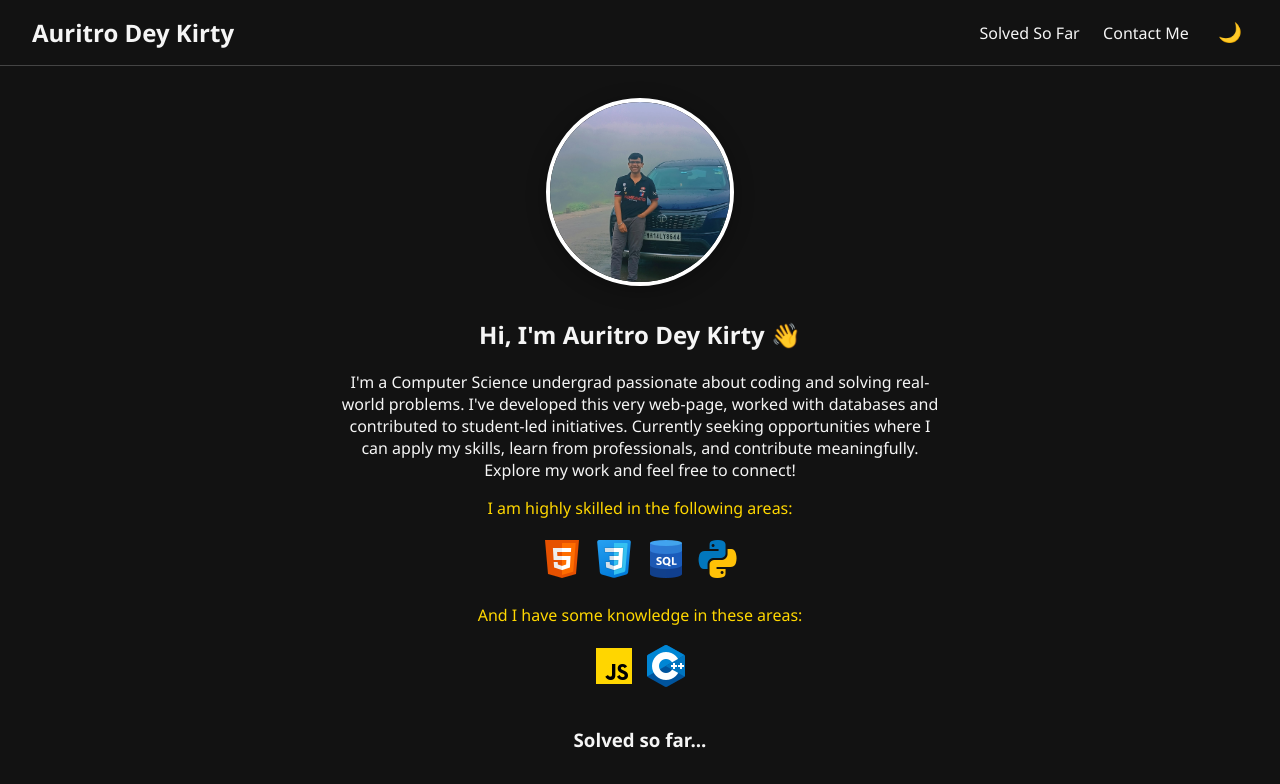
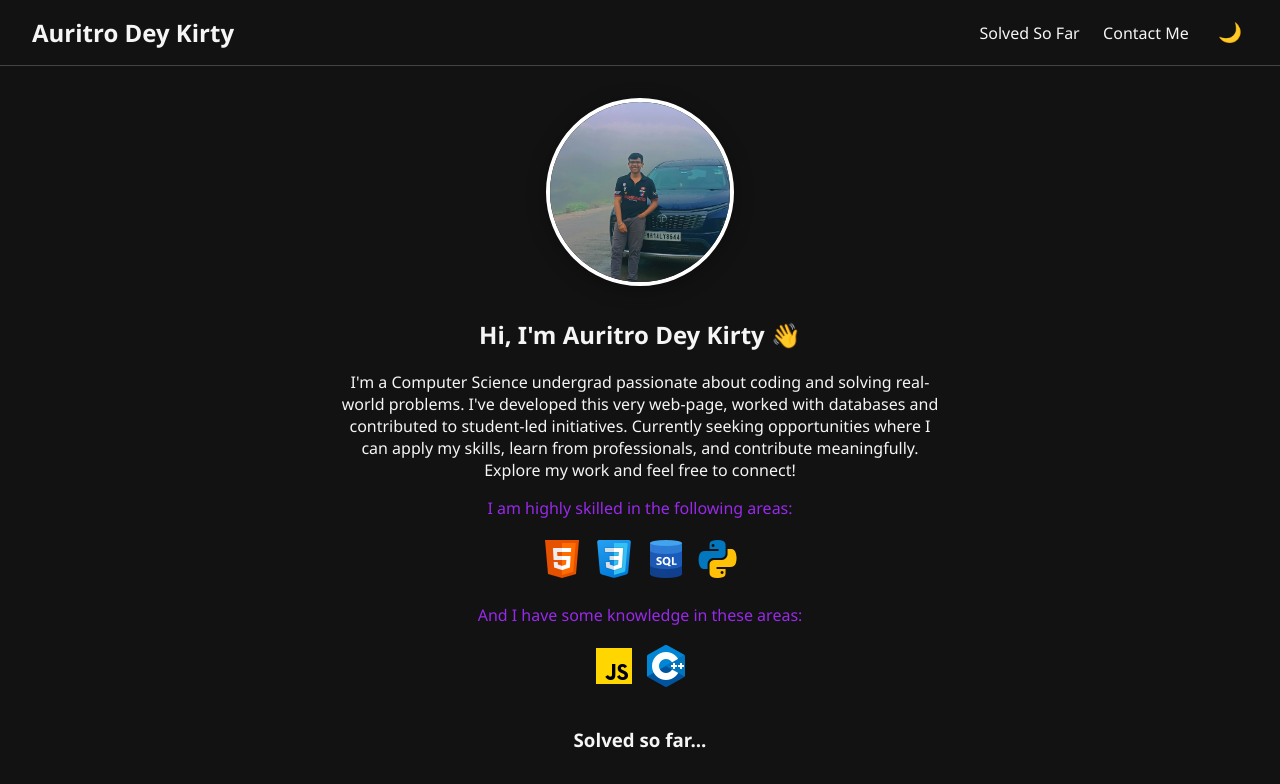
Before and after one commit to AuritroDeyKirty07/portfolio, a plain HTML site: page index.html in a window 1280 px wide. Shown: the top 784 px of the page. Drawn offline with Linux system fonts and the light colour scheme.

Commit message:
index.html

```diff
--- a/index.html
+++ b/index.html
@@ -26,12 +26,12 @@
       <p>
         I'm a Computer Science undergrad passionate about coding and solving real-world problems. I've developed this very web-page, worked with databases and contributed to student-led initiatives. Currently seeking opportunities where I can apply my skills, learn from professionals, and contribute meaningfully. Explore my work and feel free to connect!
       </p>
-      <p style="color: #FFD700;">I am highly skilled in the following areas:</p>
+      <p style="color: #9929EA;">I am highly skilled in the following areas:</p>
       <img src="icons8-html-5-48.png" alt="HTML">
       <img src="icons8-css-48.png" alt="CSS">
       <img src="icons8-sql-48.png" alt="SQL">
       <img src="icons8-python-48.png" alt="Python">
-      <p style="color: #FFD700;">And I have some knowledge in these areas:</p>
+      <p style="color: #9929EA;">And I have some knowledge in these areas:</p>
       <img src="icons8-javascript-48.png" alt="Javascript">
       <img src="icons8-c++-48.png" alt="CPP">
     </section>
```
